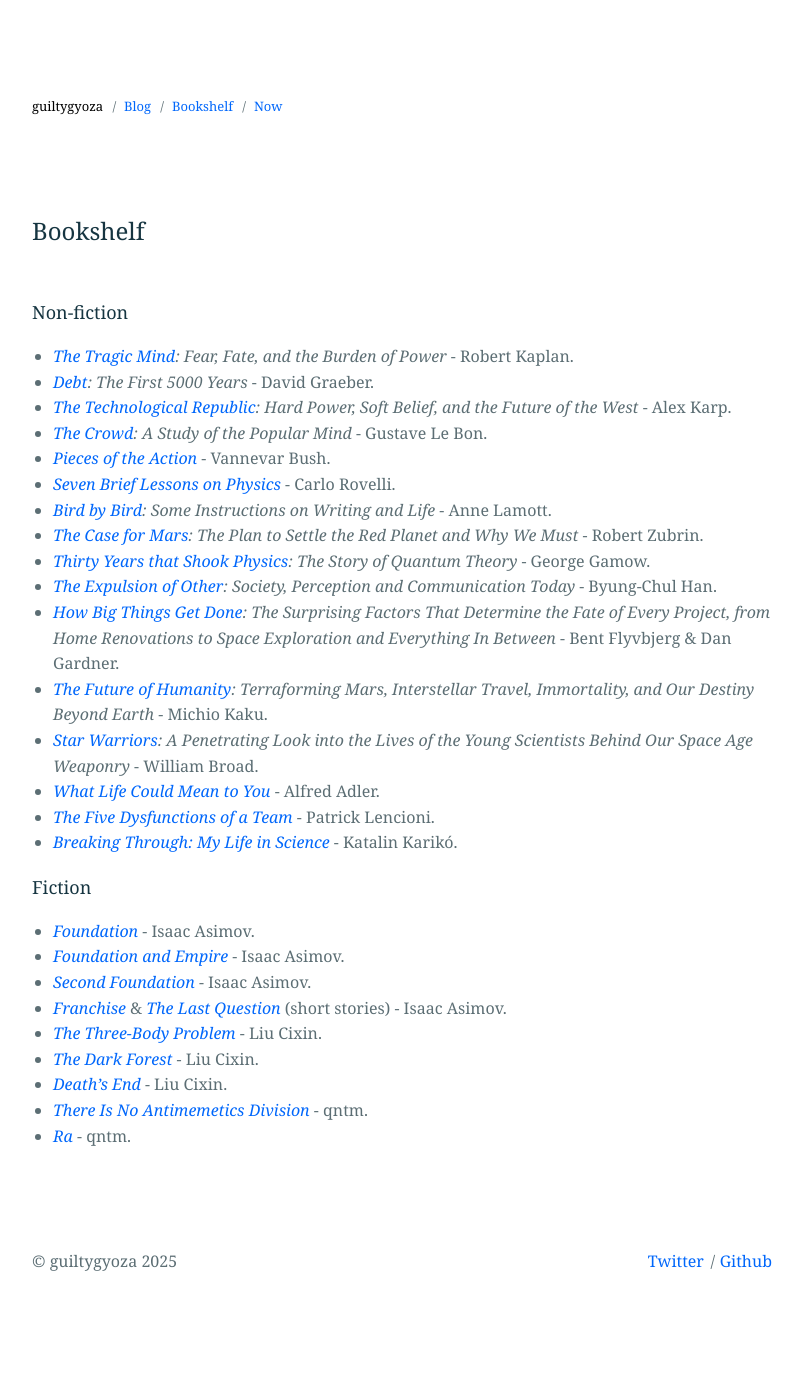
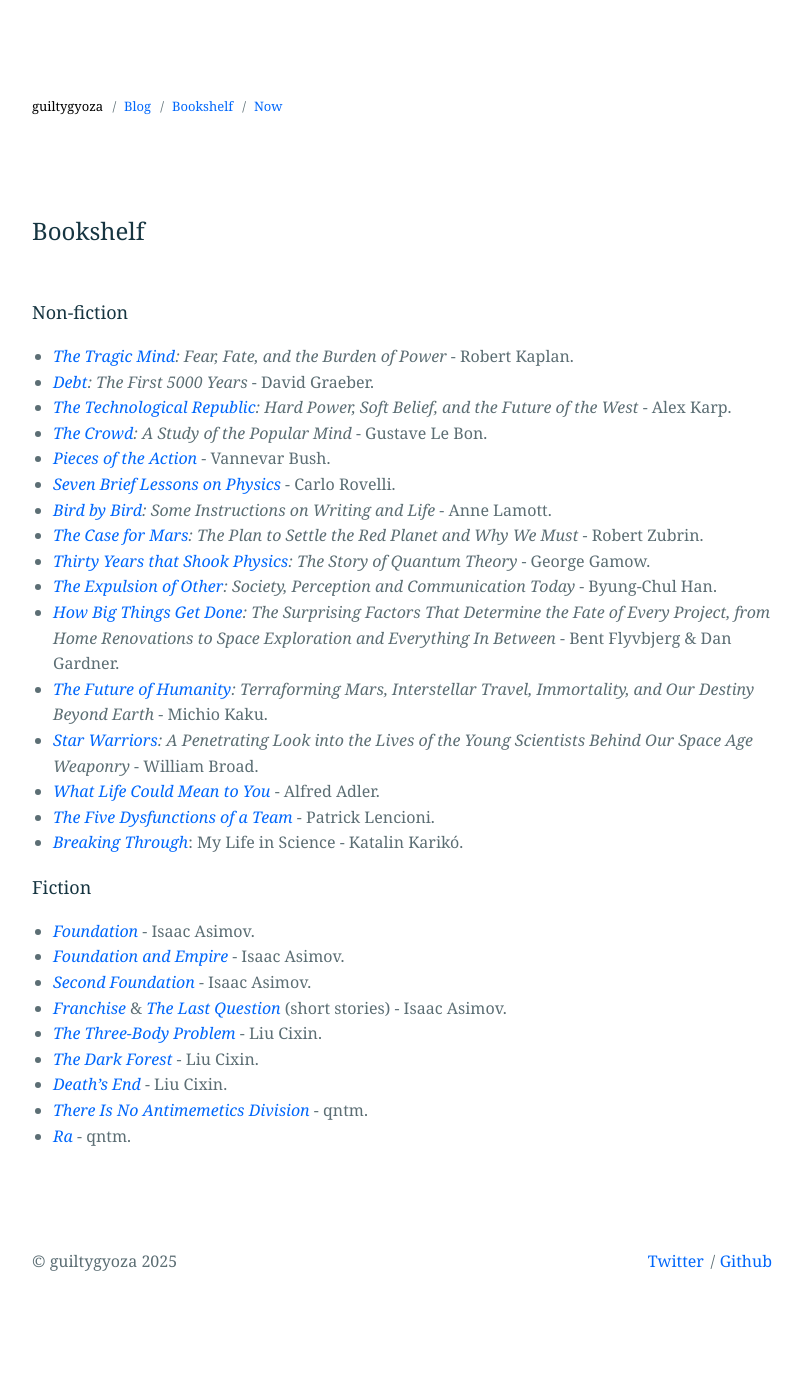
Before and after one commit to guiltygyoza/blog, a Jekyll site: the page built from _pages/bookshelf.markdown, in a window 1280 px wide. Shown: the whole page, without its empty margins (238-1041 px from the left). Built offline with Jekyll 4.4.1, drawn with Linux system fonts in a browser that asks for light colours.

Commit message:
adjust link

```diff
--- a/_pages/bookshelf.markdown
+++ b/_pages/bookshelf.markdown
@@ -20,7 +20,7 @@
 - *[Star Warriors](https://www.goodreads.com/book/show/1007849.Star_Warriors){:target="_blank"}: A Penetrating Look into the Lives of the Young Scientists Behind Our Space Age Weaponry* - William Broad.
 - [*What Life Could Mean to You*](https://www.goodreads.com/book/show/6997679){:target="_blank"} - Alfred Adler.
 - [*The Five Dysfunctions of a Team*](https://www.goodreads.com/book/show/21343.The_Five_Dysfunctions_of_a_Team){:target="_blank"} - Patrick Lencioni.
-- [*Breaking Through: My Life in Science*](https://www.goodreads.com/book/show/123025953-breaking-through){:target="_blank"} - Katalin Karikó.
+- [*Breaking Through*](https://www.goodreads.com/book/show/123025953-breaking-through){:target="_blank"}: My Life in Science - Katalin Karikó.
 
 ### Fiction
 - *[Foundation](https://www.goodreads.com/book/show/29579.Foundation){:target="_blank"}* - Isaac Asimov.
```
